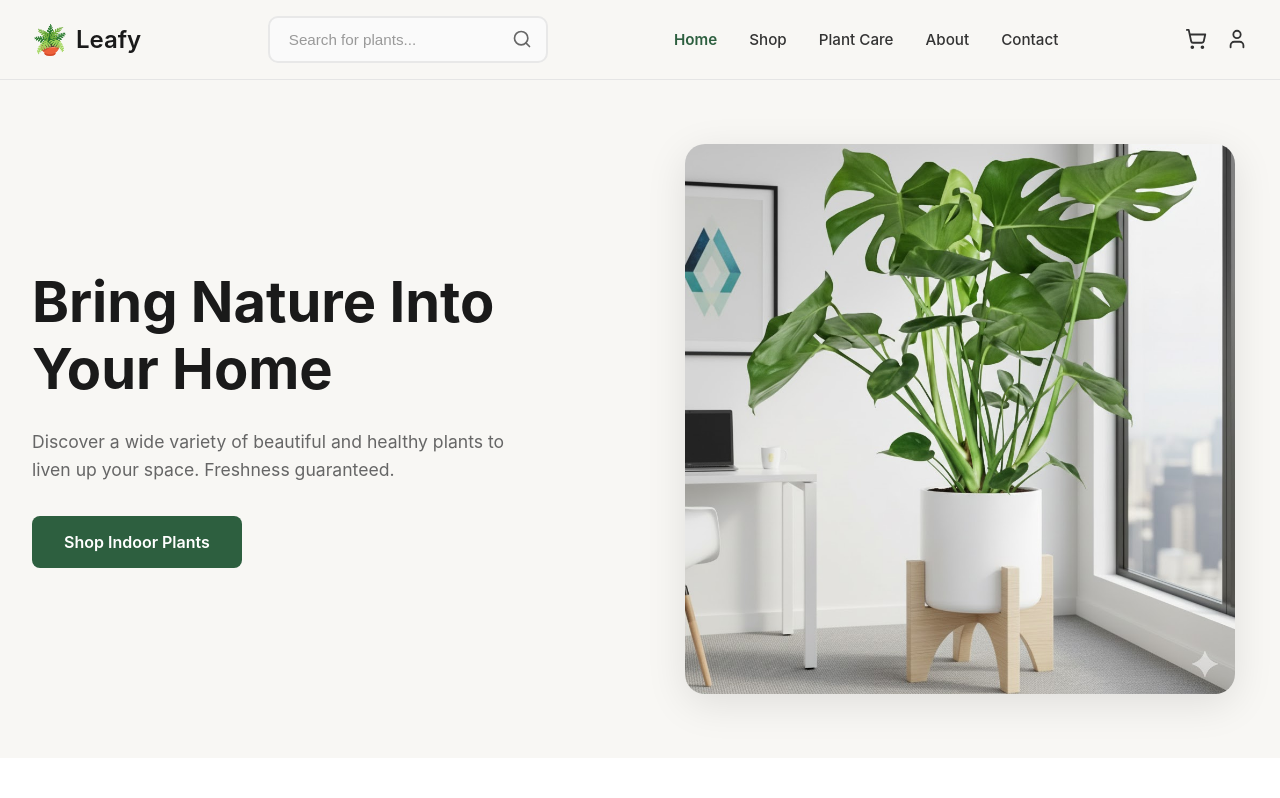
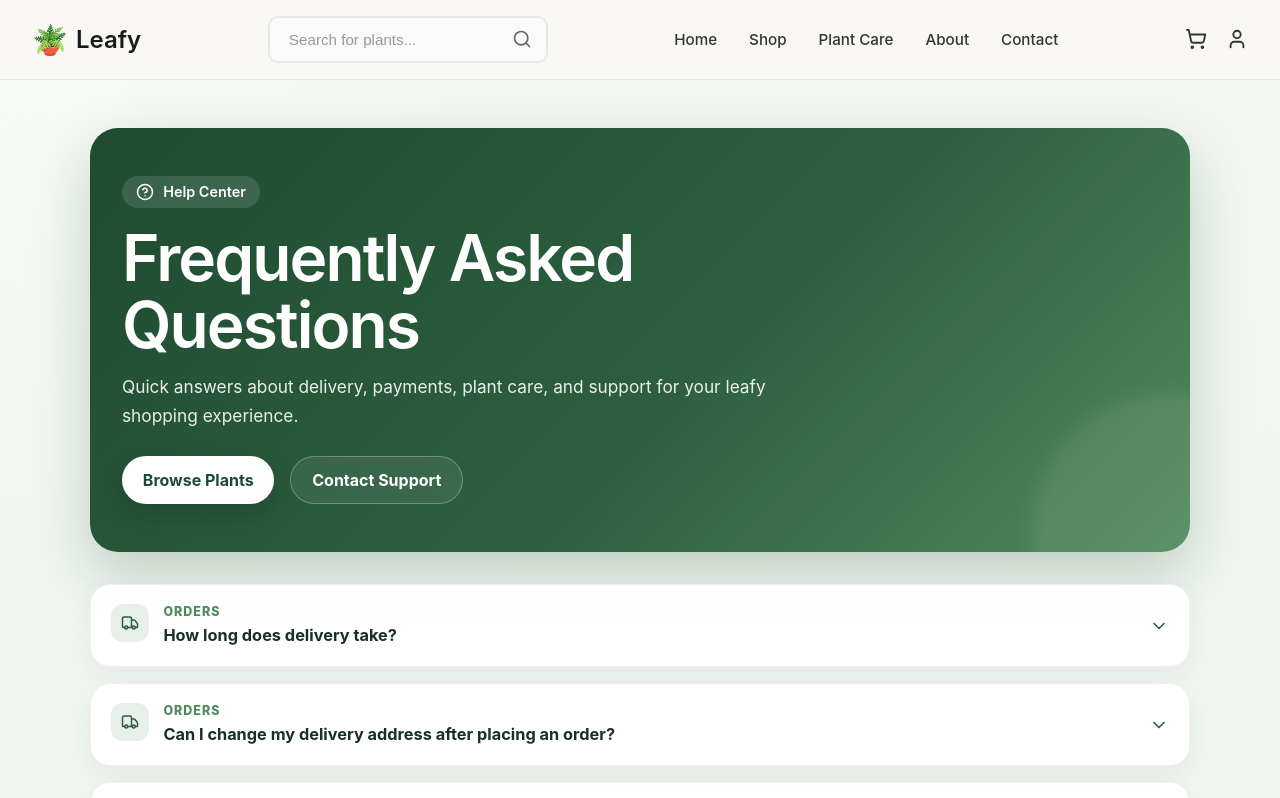
Before and after one commit to krish3276/Leafy-Plant-Selling-Platform, a React (Vite) app in the folder Frontend/leafy-frontend/: page /faqs in a window 1280 px wide. Before the commit this address led to /. Shown: the top 798 px of the page. Built offline with nearby package versions, Linux system fonts and the light colour scheme; no server answers.

Commit message:
FAQs Page

```diff
--- a/Frontend/leafy-frontend/src/App.jsx
+++ b/Frontend/leafy-frontend/src/App.jsx
@@ -8,6 +8,7 @@ import ProductDetail from './pages/ProductDetail';
 import PlantCare from './pages/PlantCare';
 import About from './pages/About';
 import Contact from './pages/Contact';
+import FAQs from './pages/FAQs';
 import Cart from './pages/Cart';
 import Checkout from './pages/Checkout';
 import OrderConfirmation from './pages/OrderConfirmation';
@@ -41,6 +42,7 @@ function App() {
         <Route path="plant-care" element={<PlantCare />} />
         <Route path="about" element={<About />} />
         <Route path="contact" element={<Contact />} />
+        <Route path="faqs" element={<FAQs />} />
         <Route path="cart" element={<Cart />} />
         <Route path="checkout" element={<Checkout />} />
         <Route path="order-confirmation/:orderId" element={<OrderConfirmation />} />
--- a/Frontend/leafy-frontend/src/pages/Contact.jsx
+++ b/Frontend/leafy-frontend/src/pages/Contact.jsx
@@ -1,4 +1,5 @@
 import React, { useState } from 'react';
+import { Link } from 'react-router-dom';
 import {
   Mail,
   Phone,
@@ -309,7 +310,7 @@ function Contact() {
             <div className="faq-box">
               <h4>Looking for Quick Answers?</h4>
               <p>Visit our FAQ section for instant solutions to common questions.</p>
-              <a href="/plant-care" className="faq-link">View FAQs →</a>
+              <Link to="/faqs" className="faq-link">View FAQs →</Link>
             </div>
           </div>
         </div>
--- /dev/null
+++ b/Frontend/leafy-frontend/src/pages/FAQs.jsx
@@ -0,0 +1,124 @@
+import React, { useState } from 'react';
+import { Link } from 'react-router-dom';
+import { ChevronDown, HelpCircle, MessageCircle, Leaf, Truck, CreditCard, ShieldCheck } from 'lucide-react';
+import '../styles/FAQs.css';
+
+const faqs = [
+  {
+    category: 'Orders',
+    icon: <Truck size={18} />,
+    question: 'How long does delivery take?',
+    answer:
+      'Most orders are delivered within 3-5 business days depending on your location. You will receive a tracking update once your order is dispatched.',
+  },
+  {
+    category: 'Orders',
+    icon: <Truck size={18} />,
+    question: 'Can I change my delivery address after placing an order?',
+    answer:
+      'If your order has not been shipped yet, contact us as soon as possible and we will try to update the delivery details for you.',
+  },
+  {
+    category: 'Plants',
+    icon: <Leaf size={18} />,
+    question: 'How do I care for my new plant after delivery?',
+    answer:
+      'Keep the plant in indirect sunlight for the first few days, water lightly if the soil feels dry, and avoid repotting immediately after arrival.',
+  },
+  {
+    category: 'Plants',
+    icon: <Leaf size={18} />,
+    question: 'Do you sell indoor and outdoor plants?',
+    answer:
+      'Yes. We have a curated collection of indoor plants, outdoor plants, succulents, and plant care accessories.',
+  },
+  {
+    category: 'Payments',
+    icon: <CreditCard size={18} />,
+    question: 'What payment methods do you accept?',
+    answer:
+      'We accept major debit and credit cards, UPI payments, and other standard online payment methods supported at checkout.',
+  },
+  {
+    category: 'Payments',
+    icon: <CreditCard size={18} />,
+    question: 'Will I get a refund if an item is out of stock?',
+    answer:
+      'Yes. If an item becomes unavailable before shipment, we will cancel that item and process a refund according to your payment method.',
+  },
+  {
+    category: 'Support',
+    icon: <ShieldCheck size={18} />,
+    question: 'Are my payments and account details secure?',
+    answer:
+      'Yes. Your account information is protected and payment flows are handled securely through the checkout process.',
+  },
+  {
+    category: 'Support',
+    icon: <MessageCircle size={18} />,
+    question: 'How can I contact support?',
+    answer:
+      'You can use the contact form on the Contact page for any order, product, or plant care related questions.',
+  },
+];
+
+function FAQs() {
+  const [openIndex, setOpenIndex] = useState(-1);
+
+  const toggleFaq = (index) => {
+    setOpenIndex((currentIndex) => (currentIndex === index ? -1 : index));
+  };
+
+  return (
+    <div className="faqs-page">
+      <section className="faqs-hero">
+        <div className="faqs-hero-content">
+          <div className="faqs-hero-badge">
+            <HelpCircle size={18} />
+            Help Center
+          </div>
+          <h1>Frequently Asked Questions</h1>
+          <p>
+            Quick answers about delivery, payments, plant care, and support for your leafy shopping experience.
+          </p>
+          <div className="faqs-hero-actions">
+            <Link to="/shop" className="faqs-primary-btn">Browse Plants</Link>
+            <Link to="/contact" className="faqs-secondary-btn">Contact Support</Link>
+          </div>
+        </div>
+      </section>
+
+      <section className="faqs-content">
+        <div className="faqs-list">
+          {faqs.map((faq, index) => (
+            <article key={faq.question} className={`faq-card ${openIndex === index ? 'open' : ''}`}>
+              <button
+                type="button"
+                className="faq-question"
+                onClick={() => toggleFaq(index)}
+                aria-expanded={openIndex === index}
+              >
+                <span className="faq-question-meta">
+                  <span className="faq-icon">{faq.icon}</span>
+                  <span className="faq-question-text">
+                    <span className="faq-category">{faq.category}</span>
+                    <span className="faq-title">{faq.question}</span>
+                  </span>
+                </span>
+                <ChevronDown size={20} className="faq-chevron" />
+              </button>
+
+              <div className="faq-answer-wrap" aria-hidden={openIndex !== index}>
+                <div className="faq-answer">
+                  {faq.answer}
+                </div>
+              </div>
+            </article>
+          ))}
+        </div>
+      </section>
+    </div>
+  );
+}
+
+export default FAQs;
--- a/Frontend/leafy-frontend/src/styles/About.css
+++ b/Frontend/leafy-frontend/src/styles/About.css
@@ -81,6 +81,12 @@
   grid-template-columns: 1fr 1fr;
   gap: 3rem;
   align-items: center;
+}
+
+.story-content h2{
+  font-size: 2.5rem;
+  font-weight: 700;
+  /* margin-bottom: 1.5rem; */
 }
 
 .section-title {
--- /dev/null
+++ b/Frontend/leafy-frontend/src/styles/FAQs.css
@@ -0,0 +1,224 @@
+.faqs-page {
+  background:
+    radial-gradient(circle at top left, rgba(255, 255, 255, 0.28), transparent 28%),
+    linear-gradient(180deg, #f3f7f2 0%, #edf4ee 100%);
+  min-height: 100vh;
+  padding: 3rem 1.5rem 4rem;
+}
+
+.faqs-hero {
+  max-width: 1100px;
+  margin: 0 auto 2rem;
+  padding: 3rem 2rem;
+  border-radius: 28px;
+  background: linear-gradient(135deg, #1f4b31 0%, #2d5f3f 55%, #4f8a5c 100%);
+  color: #fff;
+  box-shadow: 0 24px 60px rgba(20, 62, 34, 0.22);
+  position: relative;
+  overflow: hidden;
+}
+
+.faqs-hero::after {
+  content: '';
+  position: absolute;
+  inset: auto -120px -120px auto;
+  width: 280px;
+  height: 280px;
+  border-radius: 50%;
+  background: rgba(255, 255, 255, 0.08);
+  filter: blur(8px);
+}
+
+.faqs-hero-content {
+  position: relative;
+  z-index: 1;
+  max-width: 720px;
+}
+
+.faqs-hero-badge {
+  display: inline-flex;
+  align-items: center;
+  gap: 0.55rem;
+  padding: 0.45rem 0.9rem;
+  border-radius: 999px;
+  background: rgba(255, 255, 255, 0.12);
+  font-size: 0.9rem;
+  font-weight: 600;
+  margin-bottom: 1rem;
+}
+
+.faqs-hero h1 {
+  margin: 0 0 0.85rem;
+  font-size: clamp(2.2rem, 5vw, 4rem);
+  line-height: 1.05;
+  letter-spacing: -0.03em;
+}
+
+.faqs-hero p {
+  margin: 0;
+  max-width: 62ch;
+  font-size: 1.08rem;
+  line-height: 1.7;
+  color: rgba(255, 255, 255, 0.9);
+}
+
+.faqs-hero-actions {
+  display: flex;
+  gap: 1rem;
+  flex-wrap: wrap;
+  margin-top: 1.6rem;
+}
+
+.faqs-primary-btn,
+.faqs-secondary-btn {
+  display: inline-flex;
+  align-items: center;
+  justify-content: center;
+  min-height: 48px;
+  padding: 0.8rem 1.3rem;
+  border-radius: 999px;
+  text-decoration: none;
+  font-weight: 700;
+  transition: transform 0.2s ease, background 0.2s ease, border-color 0.2s ease;
+}
+
+.faqs-primary-btn {
+  background: #fff;
+  color: #1f4b31;
+  box-shadow: 0 10px 24px rgba(0, 0, 0, 0.15);
+}
+
+.faqs-secondary-btn {
+  color: #fff;
+  border: 1px solid rgba(255, 255, 255, 0.28);
+  background: rgba(255, 255, 255, 0.08);
+}
+
+.faqs-primary-btn:hover,
+.faqs-secondary-btn:hover {
+  transform: translateY(-1px);
+}
+
+.faqs-content {
+  max-width: 1100px;
+  margin: 0 auto;
+}
+
+.faqs-list {
+  display: grid;
+  gap: 1rem;
+}
+
+.faq-card {
+  background: rgba(255, 255, 255, 0.92);
+  border: 1px solid rgba(45, 95, 63, 0.08);
+  border-radius: 20px;
+  overflow: hidden;
+  box-shadow: 0 10px 28px rgba(18, 44, 26, 0.06);
+  backdrop-filter: blur(8px);
+}
+
+.faq-question {
+  width: 100%;
+  display: flex;
+  align-items: center;
+  justify-content: space-between;
+  gap: 1rem;
+  padding: 1.15rem 1.25rem;
+  border: none;
+  background: transparent;
+  cursor: pointer;
+  text-align: left;
+}
+
+.faq-question-meta {
+  display: flex;
+  align-items: flex-start;
+  gap: 0.9rem;
+  min-width: 0;
+}
+
+.faq-icon {
+  width: 38px;
+  height: 38px;
+  border-radius: 12px;
+  display: inline-flex;
+  align-items: center;
+  justify-content: center;
+  flex: 0 0 auto;
+  color: #2d5f3f;
+  background: rgba(45, 95, 63, 0.1);
+}
+
+.faq-question-text {
+  display: flex;
+  flex-direction: column;
+  gap: 0.35rem;
+  min-width: 0;
+}
+
+.faq-category {
+  font-size: 0.78rem;
+  font-weight: 800;
+  letter-spacing: 0.08em;
+  text-transform: uppercase;
+  color: #4f8a5c;
+}
+
+.faq-title {
+  font-size: 1.02rem;
+  font-weight: 700;
+  color: #173122;
+  line-height: 1.45;
+}
+
+.faq-chevron {
+  flex: 0 0 auto;
+  color: #2d5f3f;
+  transition: transform 0.22s ease;
+}
+
+.faq-card.open .faq-chevron {
+  transform: rotate(180deg);
+}
+
+.faq-answer-wrap {
+  max-height: 0;
+  min-height: 0;
+  overflow: hidden;
+  opacity: 0;
+  transition: max-height 0.28s ease, opacity 0.18s ease;
+}
+
+.faq-card.open .faq-answer-wrap {
+  max-height: 240px;
+  opacity: 1;
+}
+
+.faq-answer {
+  overflow: hidden;
+  padding: 0 1.25rem 1.2rem 4.35rem;
+  min-height: 0;
+  color: #4a5c51;
+  line-height: 1.75;
+  font-size: 0.98rem;
+}
+
+@media (max-width: 768px) {
+  .faqs-page {
+    padding: 1.25rem 1rem 2rem;
+  }
+
+  .faqs-hero {
+    padding: 2rem 1.25rem;
+    border-radius: 22px;
+  }
+
+  .faq-question {
+    padding: 1rem 1rem;
+  }
+
+  .faq-answer {
+    padding: 0 1rem 1rem 3.5rem;
+  }
+}
```
